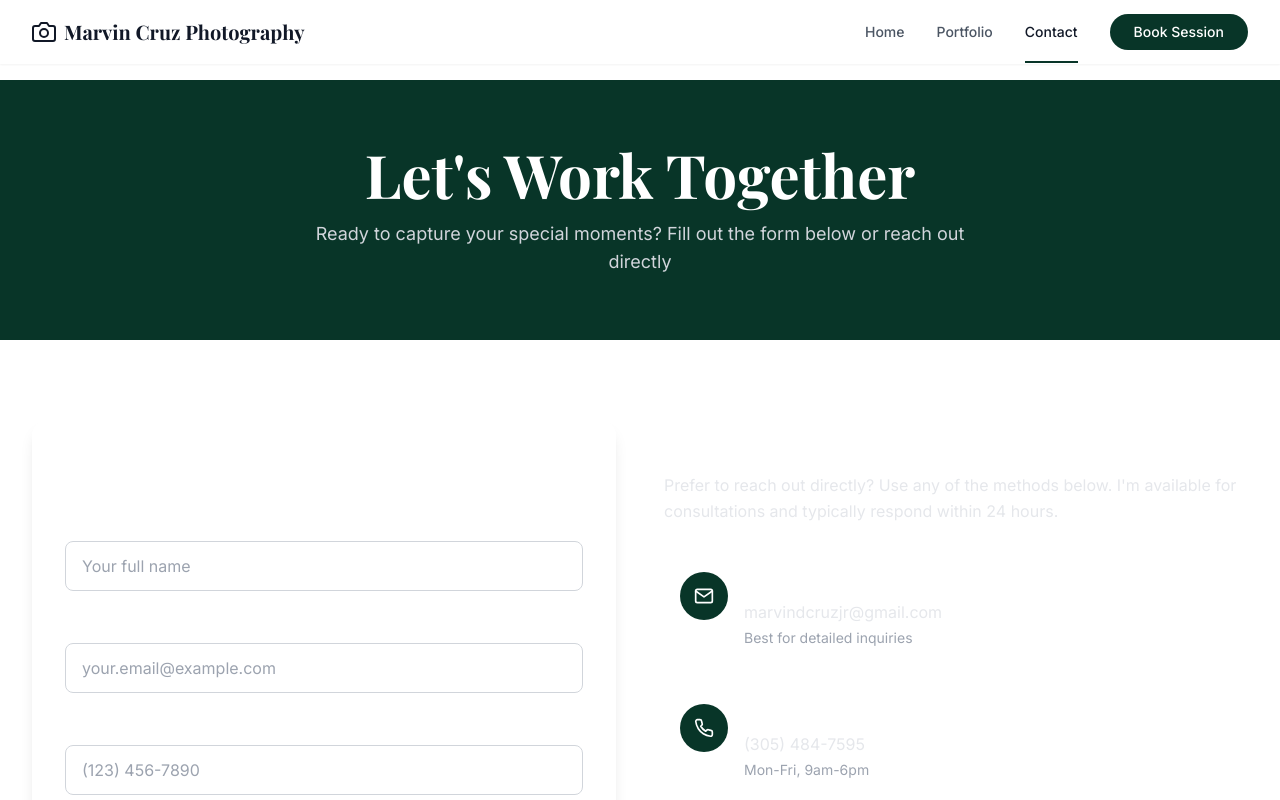
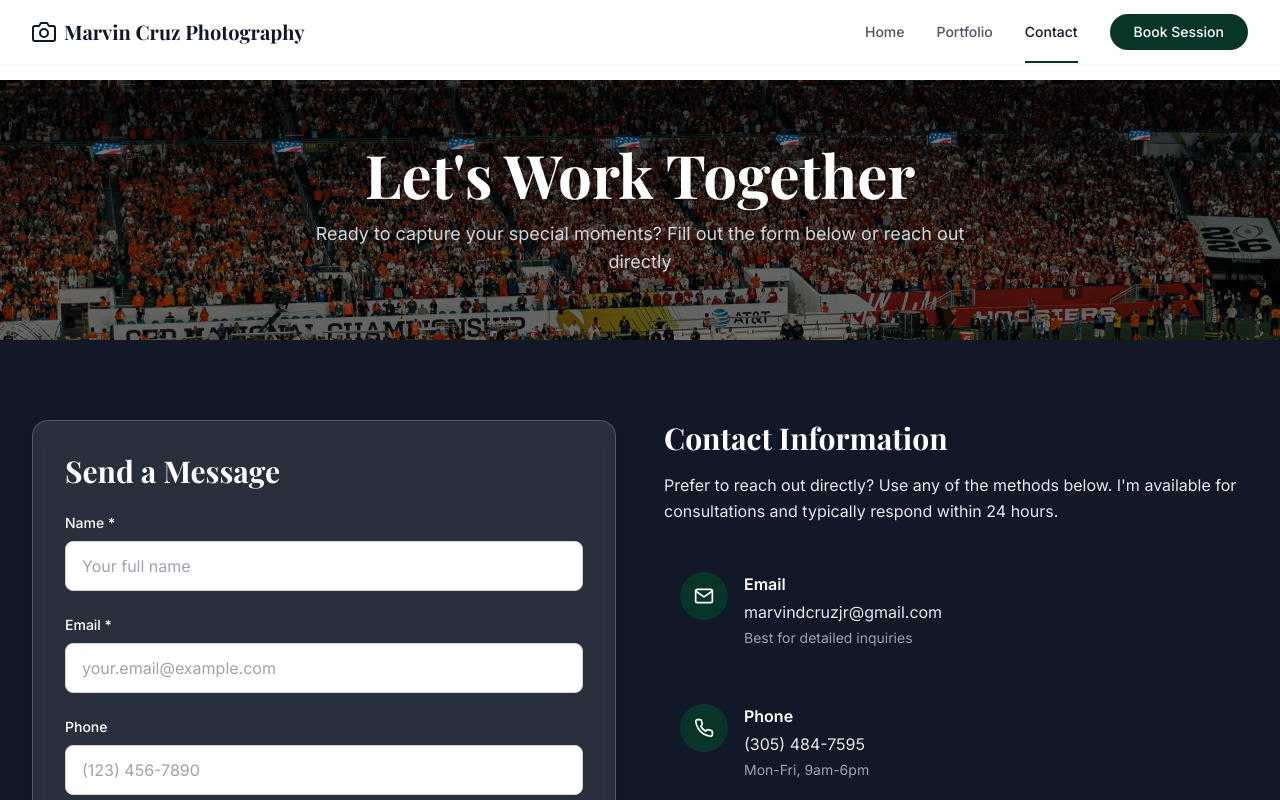
Before and after one commit to cdeleon-305/marvin-cruz-photography, a Next.js app: page /contact in a window 1280 px wide. Shown: the top 800 px of the page. Built offline with nearby package versions, Linux system fonts and the light colour scheme; a web font is replaced by a local one.

Commit message:
chore: stock image for contact

```diff
--- a/app/contact/page.tsx
+++ b/app/contact/page.tsx
@@ -1,4 +1,5 @@
 import type { Metadata } from "next";
+import Image from "next/image";
 import ContactForm from "@/components/ContactForm";
 import ContactInfo from "@/components/ContactInfo";
 
@@ -10,8 +11,20 @@ export const metadata: Metadata = {
 export default function Contact() {
   return (
     <div className="pt-20">
-      <div className="bg-brand text-white py-16 px-4 sm:px-6 lg:px-8">
-        <div className="max-w-7xl mx-auto text-center">
+      {/* Hero Section with Background Image */}
+      <div className="relative bg-gray-900 text-white py-16 px-4 sm:px-6 lg:px-8">
+        <div className="absolute inset-0 z-0">
+          <Image
+            src="/images/hero.jpg"
+            alt="Contact background"
+            fill
+            className="object-cover brightness-50"
+            sizes="100vw"
+            quality={90}
+            priority
+          />
+        </div>
+        <div className="relative z-10 max-w-7xl mx-auto text-center">
           <h1 className="font-display text-4xl md:text-6xl font-bold mb-4">
             Let's Work Together
           </h1>
@@ -22,7 +35,8 @@ export default function Contact() {
         </div>
       </div>
 
-      <section className="py-20 px-4 sm:px-6 lg:px-8">
+      {/* Contact Section with Dark Background */}
+      <section className="py-20 px-4 sm:px-6 lg:px-8 bg-gray-900">
         <div className="max-w-7xl mx-auto">
           <div className="grid grid-cols-1 lg:grid-cols-2 gap-12">
             <ContactForm />
```
